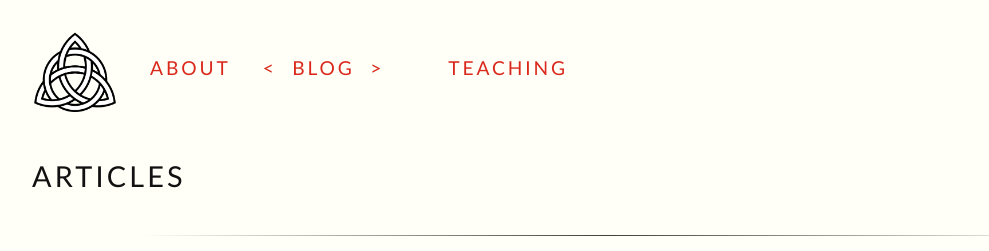
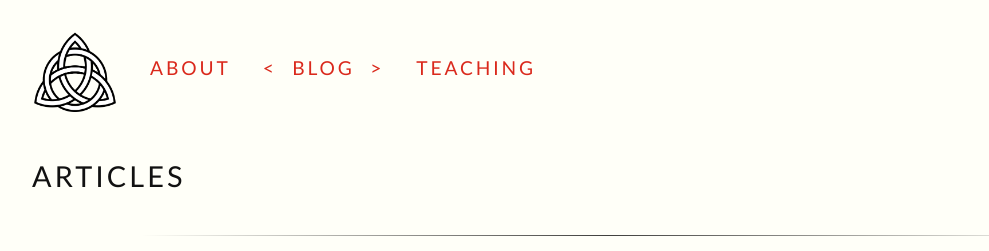
Before and after one commit to nsmith5/website, a Jekyll site: the page built from index.html, in a window 1280 px wide. Shown: the top 251 px of the page, without its empty margins (32-1021 px from the left). Built offline with Jekyll 4.4.1, drawn with Linux system fonts in a browser that asks for light colours; formulas are drawn with MathJax 3.

Commit message:
update print.scss

```diff
--- a/css/print.scss
+++ b/css/print.scss
@@ -1,5 +1,5 @@
 ---
-
+nav_exclude: true
 ---
 @import "../_sass/settings";
     * {
```
